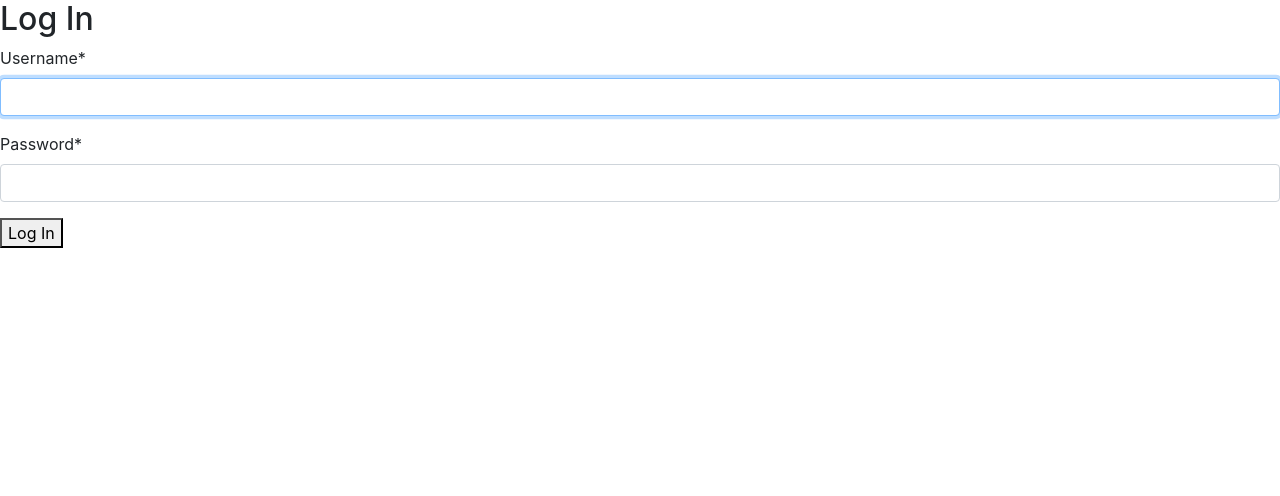
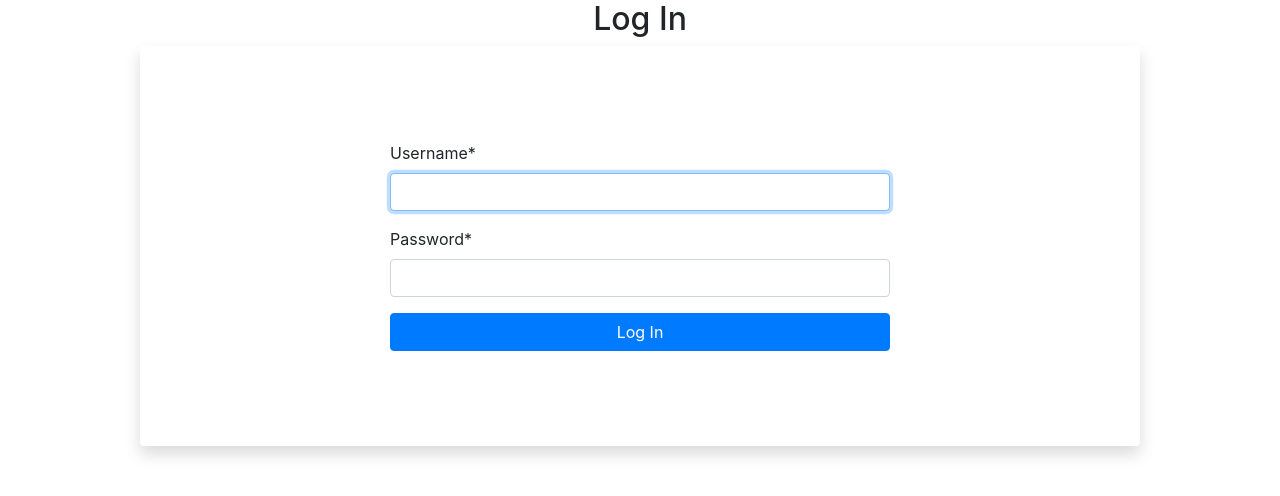
Before and after one commit to TannerBates/django_test, a Django app: page /session/login/ in a window 1280 px wide. Shown: the top 496 px of the page. Run offline with Django 4.2, Linux system fonts and the light colour scheme; some libraries are stand-ins or nearby versions.

Commit message:
styling to the login/register forms

```diff
--- a/session/static/css/styles.css
+++ b/session/static/css/styles.css
@@ -0,0 +1,19 @@
+.container {
+    padding: 35px !important;
+    min-height: 50vh;
+    width: 1000px;
+}
+
+
+.headers {
+    text-align: center;
+}
+
+
+.form-group {
+    width: 500px;
+}
+
+.btn {
+    width: 100%;
+}
--- a/templates/base.html
+++ b/templates/base.html
@@ -5,6 +5,9 @@
     <meta name="viewport" content="width=device-width, initial-scale=1.0">
     <title>{% block title %}Django Auth{% endblock %}</title>
     <link rel="stylesheet" href="https://stackpath.bootstrapcdn.com/bootstrap/4.5.2/css/bootstrap.min.css">
+
+    {% load static %}
+    <link rel="stylesheet" href="{% static 'css/styles.css' %}">
 </head>
 <body>
     <main>
--- a/templates/registration/login.html
+++ b/templates/registration/login.html
@@ -3,10 +3,12 @@
 {% block title %}Log In{% endblock %}
 
 {% block content %}
-<h2>Log In</h2>
-<form method="post">
-    {% csrf_token %}
-    {{ form|crispy }}
-    <button type="submit">Log In</button>
-</form>
+<h2 class="headers">Log In</h2>
+<div class="container d-flex justify-content-center align-items-center h-100 shadow p-3 mb-5 bg-white rounded">
+    <form method="post">
+        {% csrf_token %}
+        {{ form|crispy }}
+        <button type="submit" class="btn btn-primary">Log In</button>
+    </form>
+</div>
 {% endblock %}
```
Also changed, not shown: django_session/settings.py (+7 -2 lines), templates/registration/signup.html (+10 -6 lines).
